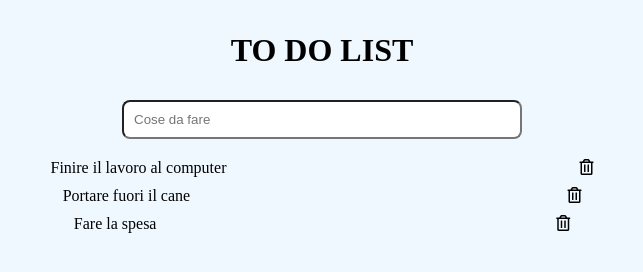
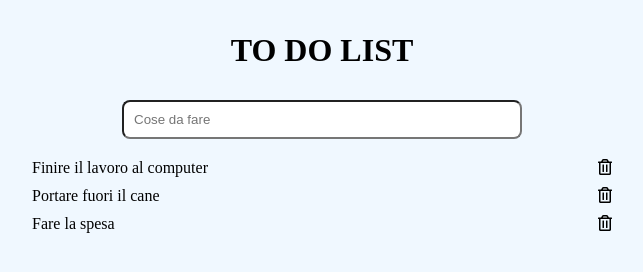
Before and after one commit to adalpo87/js-todo-clone, a plain HTML site: page index.html in a window 1280 px wide. Shown: the whole page, without its empty margins (318-961 px from the left). Drawn offline with nearby package versions, Linux system fonts and the light colour scheme.

Commit message:
sistemato p della lista

```diff
--- a/assets/css/style.css
+++ b/assets/css/style.css
@@ -37,6 +37,11 @@ ul li{
     justify-content: space-around;
     margin-bottom: 10px;
 }
+ul li p{
+    width: 250px;
+    display: flex;
+    justify-content: start;
+}
 
 ul li i{
     cursor: pointer;
```
